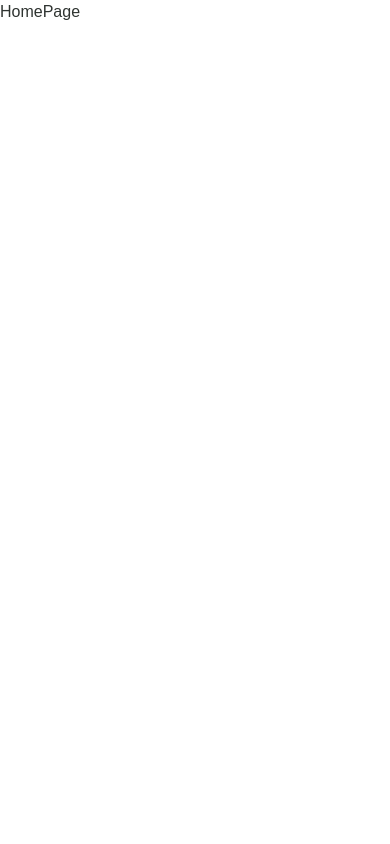
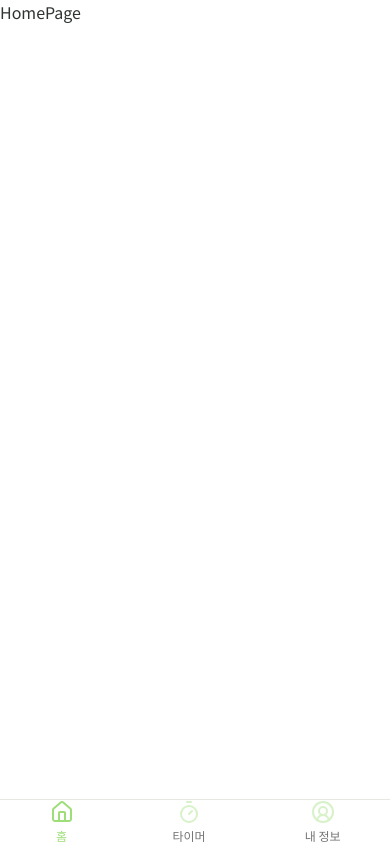
Before and after one commit to capstone-Stumate/Stumate-FE, a React (Vite) app: page / in a window 390 px wide. Built offline with nearby package versions, Linux system fonts and the light colour scheme.

Commit message:
fix: RootLayout 적용으로 모바일 크기 전체 통일, CSS import 순서 수정

```diff
--- a/src/app/layouts/MainLayout.tsx
+++ b/src/app/layouts/MainLayout.tsx
@@ -1,14 +1,14 @@
 import { Outlet } from 'react-router-dom';
+import BottomNav from '@/shared/ui/BottomNav/BottomNav';
 
 const MainLayout = () => {
   return (
-    <div className="flex min-h-screen justify-center bg-gray-100">
-      <div className="relative flex w-full max-w-[430px] min-h-screen flex-col bg-white">
-        <main className="flex-1">
-          <Outlet />
-        </main>
-      </div>
-    </div>
+    <>
+      <main className="flex-1">
+        <Outlet />
+      </main>
+      <BottomNav />
+    </>
   );
 };
 
--- /dev/null
+++ b/src/app/layouts/RootLayout.tsx
@@ -0,0 +1,13 @@
+import { Outlet } from 'react-router-dom';
+
+const RootLayout = () => {
+  return (
+    <div className="flex min-h-screen justify-center bg-gray-100">
+      <div className="relative flex w-full max-w-[430px] min-h-screen flex-col bg-white">
+        <Outlet />
+      </div>
+    </div>
+  );
+};
+
+export default RootLayout;
--- a/src/shared/styles/global.css
+++ b/src/shared/styles/global.css
@@ -1,5 +1,5 @@
+@import url("https://fonts.googleapis.com/css2?family=Noto+Sans+KR:wght@400;500;700&display=swap");
 @import "tailwindcss";
-@import url("https://fonts.googleapis.com/css2?family=Noto+Sans+KR:wght@400;500;700&display=swap");
 
 @theme {
   /* Colors */
```
Also changed, not shown: src/app/router/index.tsx (+10 -8 lines).
